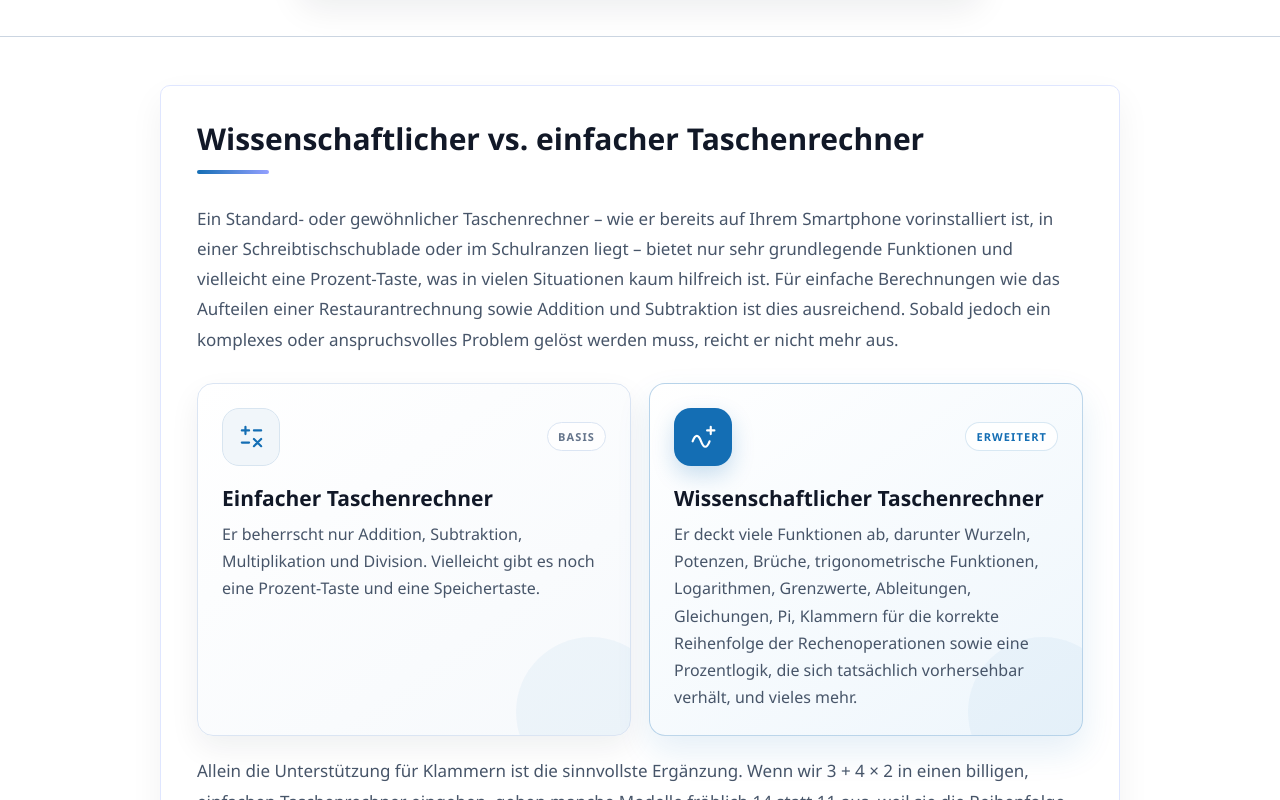
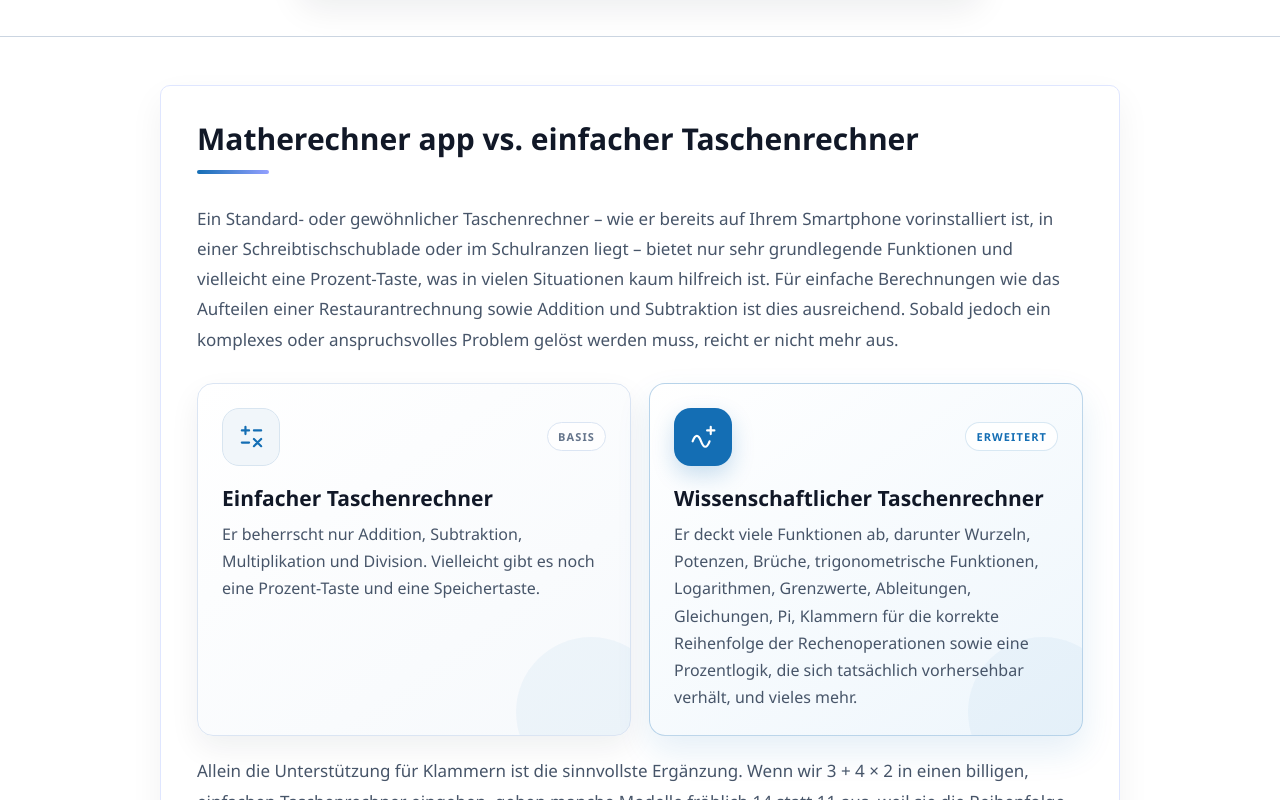
Before and after one commit to matherechnersde-glitch/Matherechnerr, a Next.js app: page / in a window 1280 px wide. Shown: the part 1800-2600 px from the top of the page. Built offline with nearby package versions, Linux system fonts and the light colour scheme.

Commit message:
Refine homepage copy and internal links

```diff
--- a/app/agb/page.tsx
+++ b/app/agb/page.tsx
@@ -35,7 +35,7 @@ export default function AgbPage() {
 
       <ContentSection soft={false} h2="§ 1 Geltungsbereich und Nutzung">
         <p>
-          Diese Allgemeinen Geschäftsbedingungen (AGB) gelten für die Nutzung des kostenlosen Online-Taschenrechners auf <strong>matherechnerr.de</strong>. Mit dem Zugriff auf diese Website erklären Sie sich mit den nachfolgenden Bedingungen einverstanden.
+          Diese Allgemeinen Geschäftsbedingungen (AGB) gelten für die Nutzung des kostenlosen <a href="/" style={{ color: 'var(--blue)', textDecoration: 'underline' }}>Matherechners</a> auf <strong>matherechnerr.de</strong>. Mit dem Zugriff auf diese Website erklären Sie sich mit den nachfolgenden Bedingungen einverstanden.
         </p>
         <p>
           Der Taschenrechner steht jedem Nutzer kostenlos zur Verfügung. Eine Registrierung, ein Benutzerkonto oder eine Anmeldung ist nicht erforderlich. Es gelten keinerlei Nutzungsentgelte.
--- a/app/datenschutz/page.tsx
+++ b/app/datenschutz/page.tsx
@@ -42,7 +42,7 @@ export default function DatenschutzPage() {
 
       <ContentSection soft={true} h2="Welche Daten wir verarbeiten">
         <p>
-          Wir legen großen Wert auf Datensparsamkeit. Matherechner erhebt und verarbeitet <strong>keine personenbezogenen Daten</strong> wie Name, E-Mail-Adresse oder IP-Adresse, solange Sie den Taschenrechner ohne Kontaktaufnahme nutzen.
+          Wir legen großen Wert auf Datensparsamkeit. Der <a href="/" style={{ color: 'var(--blue)', textDecoration: 'underline' }}>Matherechner</a> erhebt und verarbeitet <strong>keine personenbezogenen Daten</strong> wie Name, E-Mail-Adresse oder IP-Adresse, solange Sie den Taschenrechner ohne Kontaktaufnahme nutzen.
         </p>
         <p>
           Der Online-Taschenrechner selbst speichert Ihren Berechnungsverlauf ausschließlich im lokalen Speicher (<strong>localStorage</strong>) Ihres Browsers. Diese Daten verlassen Ihren Browser zu keiner Zeit und werden nicht an unsere Server übertragen. Sie können den Verlauf jederzeit über die Schaltfläche „Verlauf löschen" im Rechner entfernen.
--- a/app/impressum/page.tsx
+++ b/app/impressum/page.tsx
@@ -40,6 +40,9 @@ export default function ImpressumPage() {
           12345 Musterstadt<br />
           Deutschland
         </p>
+        <p>
+          Dieses Impressum gilt für den kostenlosen <a href="/" style={{ color: 'var(--blue)', textDecoration: 'underline' }}>Matherechner</a> und alle zugehörigen Seiten auf matherechnerr.de.
+        </p>
       </ContentSection>
 
       <ContentSection soft={true} h2="Kontakt">
--- a/app/kontakt/page.tsx
+++ b/app/kontakt/page.tsx
@@ -40,7 +40,7 @@ export default function KontaktPage() {
 
       <ContentSection soft={false} h2="So erreichen Sie uns">
         <p>
-          Wir freuen uns über Ihre Nachricht: egal ob Feedback, Fehlerhinweis, Kooperationsanfrage oder Frage zum Datenschutz. Nutzen Sie das Formular weiter unten oder senden Sie uns eine E-Mail. Wir antworten in der Regel innerhalb von 1-3 Werktagen.
+          Wir freuen uns über Ihre Nachricht: egal ob Feedback zum <a href="/" style={{ color: 'var(--blue)', textDecoration: 'underline' }}>Matherechner</a>, Fehlerhinweis, Kooperationsanfrage oder Frage zum Datenschutz. Nutzen Sie das Formular weiter unten oder senden Sie uns eine E-Mail. Wir antworten in der Regel innerhalb von 1-3 Werktagen.
         </p>
         <HighlightGrid items={channels} />
       </ContentSection>
--- a/app/page.tsx
+++ b/app/page.tsx
@@ -199,8 +199,8 @@ const webAppSchema = {
   applicationCategory: 'UtilityApplication',
   operatingSystem: 'Any',
   offers: { '@type': 'Offer', price: '0', priceCurrency: 'EUR' },
-  datePublished: '2026-10-19T23:59:59+05:00',
-  dateModified: '2026-10-19T23:59:59+05:00',
+  datePublished: '2026-10-21T23:59:59+05:00',
+  dateModified: '2026-10-21T23:59:59+05:00',
 };
 
 const faqSchema = {
--- a/content/de.ts
+++ b/content/de.ts
@@ -39,7 +39,7 @@ export const content = {
 
   sectionCompare: {
     soft: false,
-    h2: 'Wissenschaftlicher vs. einfacher Taschenrechner',
+    h2: 'Matherechner app vs. einfacher Taschenrechner',
     intro:
       'Ein Standard- oder gewöhnlicher Taschenrechner – wie er bereits auf Ihrem Smartphone vorinstalliert ist, in einer Schreibtischschublade oder im Schulranzen liegt – bietet nur sehr grundlegende Funktionen und vielleicht eine Prozent-Taste, was in vielen Situationen kaum hilfreich ist. Für einfache Berechnungen wie das Aufteilen einer Restaurantrechnung sowie Addition und Subtraktion ist dies ausreichend. Sobald jedoch ein komplexes oder anspruchsvolles Problem gelöst werden muss, reicht er nicht mehr aus.',
     comparison: [
@@ -106,7 +106,7 @@ export const content = {
 
   sectionWhy: {
     soft: true,
-    h2: 'Online-Rechner statt Gerät kaufen: die Vorteile',
+    h2: 'Warum ein Online-Matherechner die bessere Wahl ist',
     paragraphs: [
       'Ein normaler wissenschaftlicher Taschenrechner kostet 20-40 €, und Modelle mit Grafikfunktion können bis zu 100 € kosten. Das machte 1998 noch Sinn. Dieses Tool bietet dir dieselben Kernfunktionen mit besseren Features. Es ist immer dabei, das Display ist größer und besser lesbar, und Updates erfolgen automatisch. Ein wichtiger Punkt, den du beachten solltest: Viele Schulen verlangen für Prüfungen nach wie vor ein zugelassenes physisches Gerät. Überprüfe also die Regeln deiner Schule, bevor du den Casio komplett abschreibst.',
     ],
@@ -114,7 +114,7 @@ export const content = {
 
   sectionHow: {
     soft: false,
-    h2: 'So verwenden Sie den Rechner',
+    h2: 'So verwenden Sie den Matherechner',
     intro: 'Die Verwendung des Mathematikrechners ist kinderleicht – befolgen Sie einfach die folgenden Schritte:',
     steps: [
       'Geben Sie Ihre Aufgabe in den Rechner ein – das können Klammern, Funktionen, Grenzwerte, Ableitungen oder alles Mögliche sein – und sehen Sie sich den vollständigen Ausdruck auf dem Bildschirm an, bevor Sie die Berechnung tatsächlich starten.',
@@ -159,7 +159,7 @@ export const content = {
   },
 
   footer: {
-    tagline: 'Kostenloser wissenschaftlicher Online-Taschenrechner für Mathe, Gleichungen, Prozent, Brüche und mehr.',
+    tagline: 'Kostenloser wissenschaftlicher Matherechner für Gleichungen, Prozentrechnung, Brüche und mehr.',
     pagesNav: {
       h3: 'Seiten',
       links: [
```
